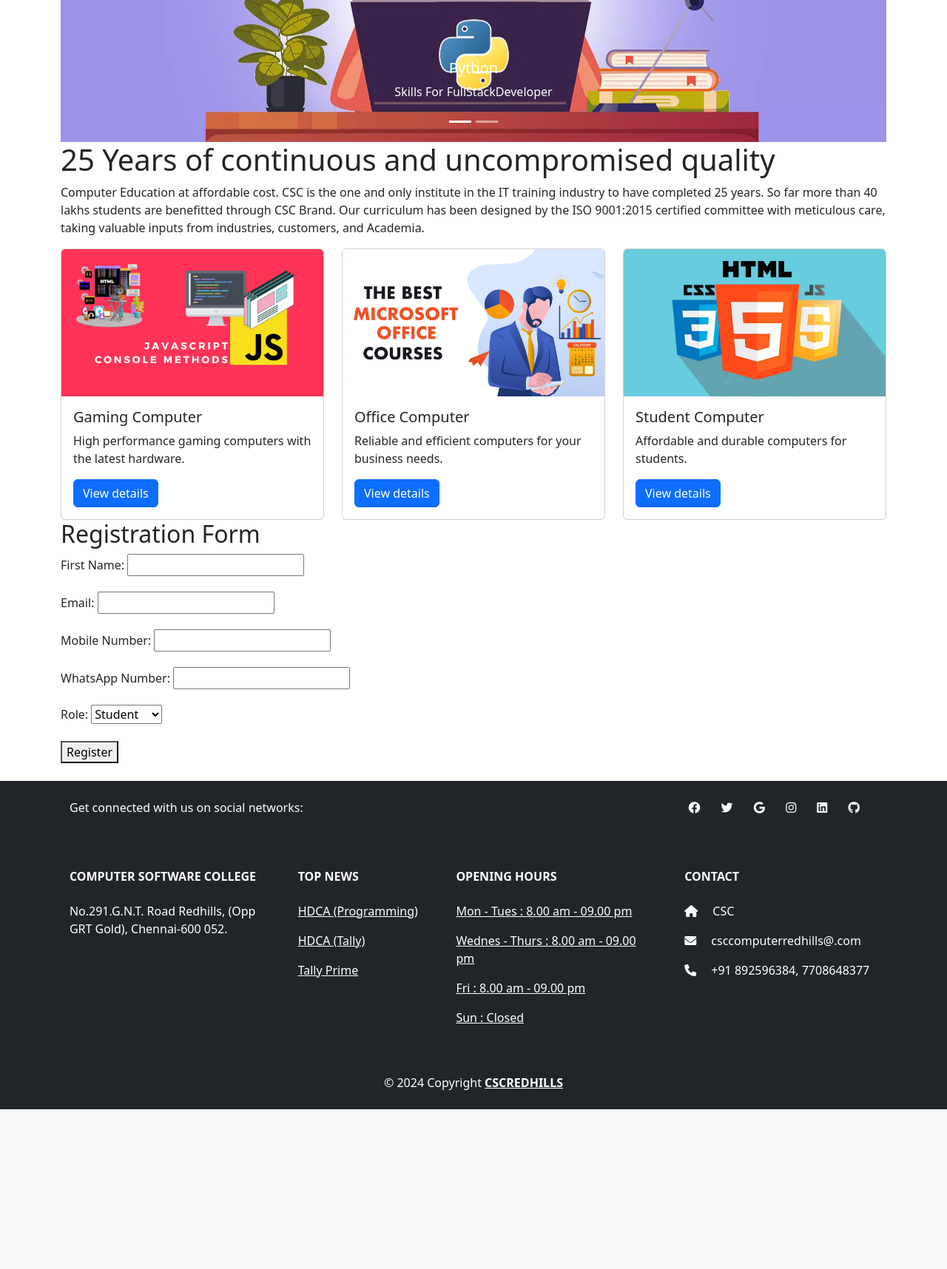
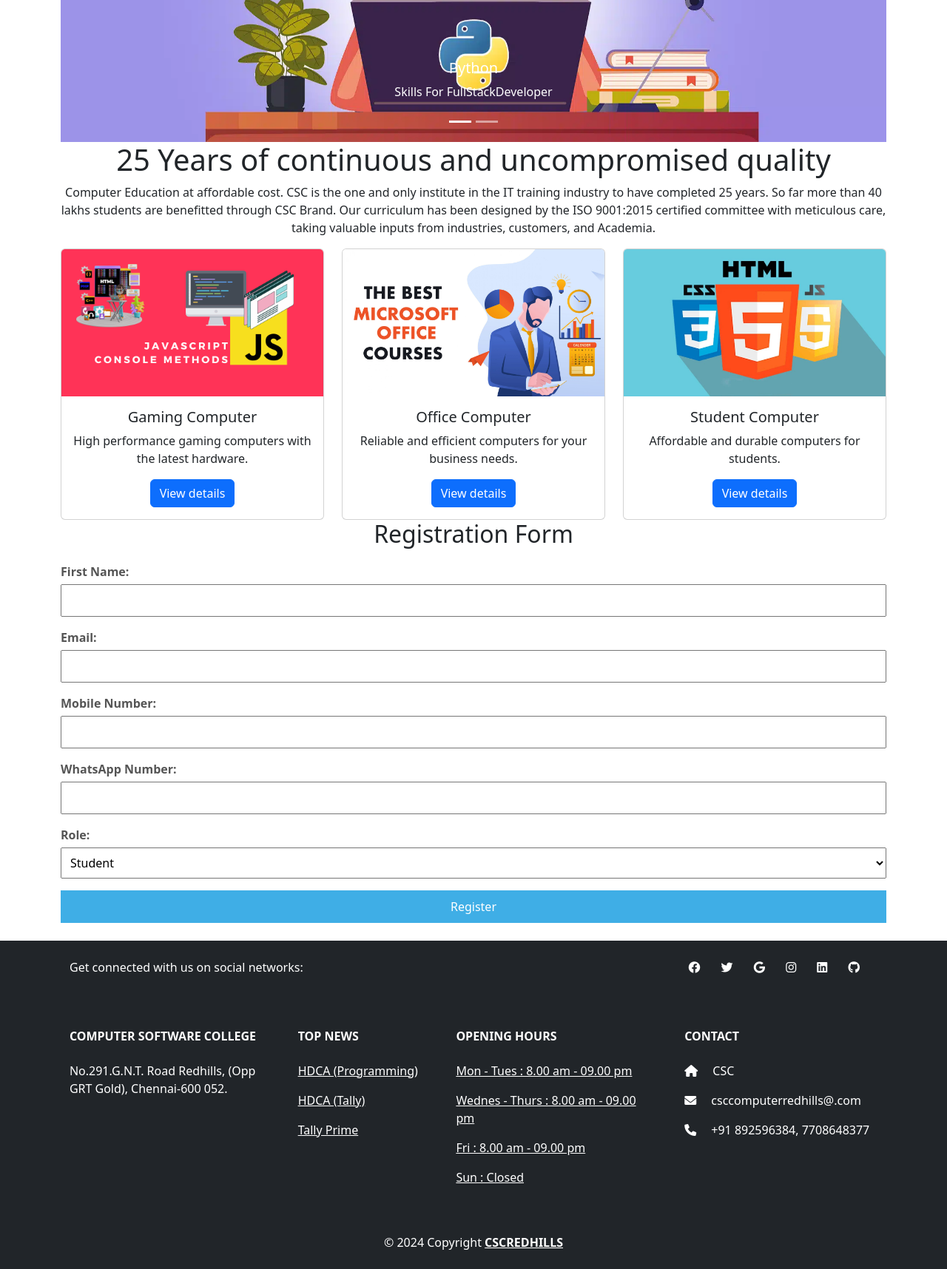
Before and after one commit to cscredhills6414/csc-web, a Flask app: page / in a window 1280 px wide. Shown: the part 445-2161 px from the top of the page at 74% size. Before the commit the page ends 1945 px from the top, so only its background shows below. Run offline with Flask 3, Linux system fonts and the light colour scheme; some libraries are stand-ins or nearby versions.

Commit message:
fouther commit

```diff
--- a/templates/index.html
+++ b/templates/index.html
@@ -4,8 +4,10 @@
     <meta charset="UTF-8">
     <meta name="viewport" content="width=device-width, initial-scale=1.0">
     <title>CSCREDHILLS</title>
-    <link rel="shortcut icon" type="image/x-icon" href="../static/images/logo (1).ico">
-
+    <link rel="icon" type="image/x-icon" href="../static/images/logo (1).ico">
+    <link href="../static/styles.css" rel="stylesheet">
+    <link rel="stylesheet" href="static\register.css">
+    <link rel="stylesheet" href="{{ url_for('static', filename='footer.css') }}">
 </head>
 <body>
     {% include 'header/header.html' %}
```
